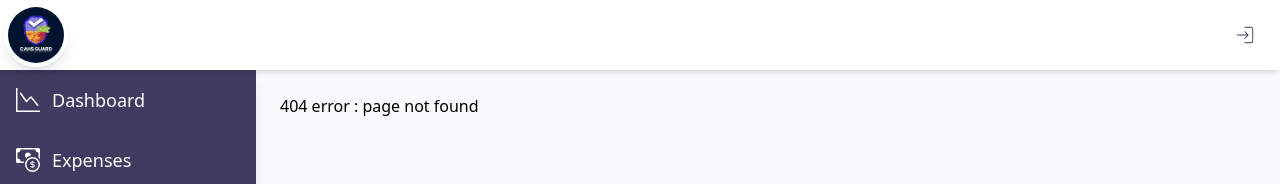
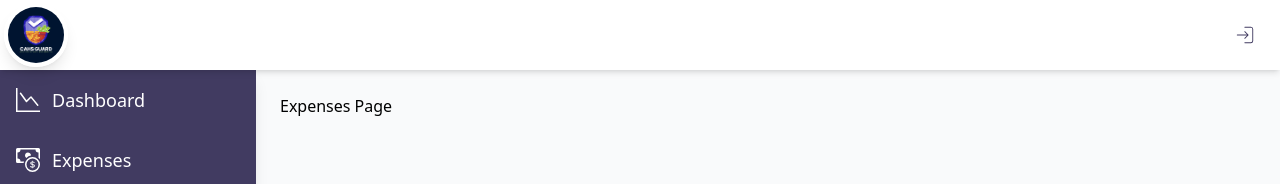
Before and after one commit to Chathura11/CG-frontend, a React (Vite) app: page /expenses in a window 1280 px wide. Before the commit this address had no page. Shown: the top 184 px of the page. Built offline with nearby package versions, Linux system fonts and the light colour scheme.

Commit message:
modified

```diff
--- /dev/null
+++ b/src/pages/home/expensesPage.jsx
@@ -0,0 +1,8 @@
+
+export default function ExpensesPage(){
+    return(
+        <div>
+            Expenses Page
+        </div>
+    )
+}
--- a/src/pages/home/homePage.jsx
+++ b/src/pages/home/homePage.jsx
@@ -5,6 +5,7 @@ import Error from './error'
 import UserEdit from '../profile/userEdit'
 import Dashboard from './dashboard'
 import SideBar from '../../components/sidebar'
+import ExpensesPage from './expensesPage'
 
 export default function HomePage(){
     return(
@@ -16,6 +17,7 @@ export default function HomePage(){
                     <Routes path="/*">
                         <Route path='/user-profile' element={<UserProfile/>}></Route>
                         <Route path='/user-edit' element={<UserEdit/>}></Route>
+                        <Route path='/expenses' element={<ExpensesPage/>}/>
                         <Route path='/' element={<Dashboard/>}/>
                         <Route path='/*' element={<Error/>}/>
                     </Routes>
```
